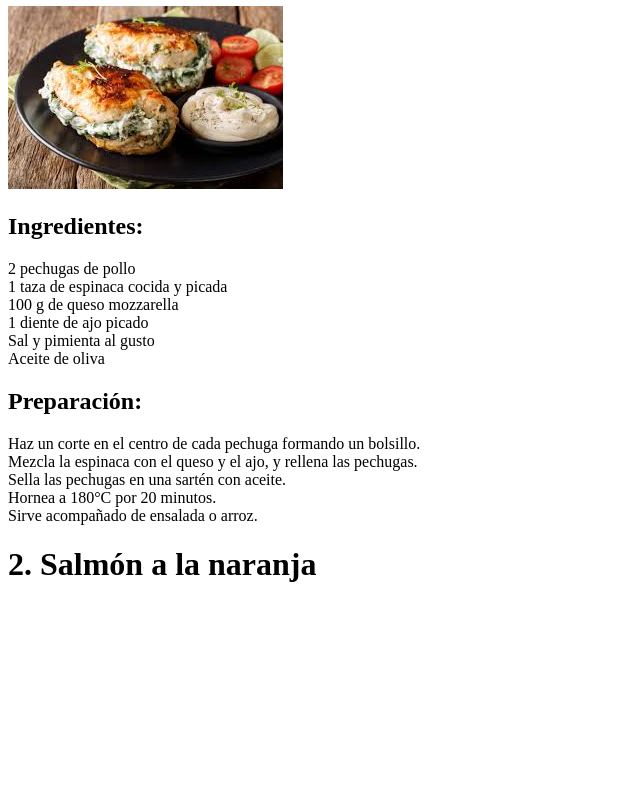
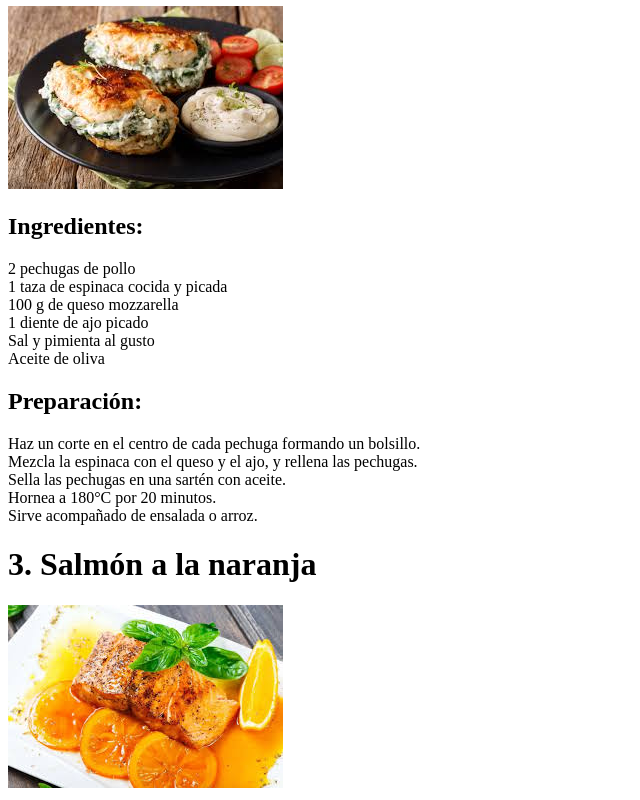
Before and after one commit to JuanEstrada730/recetas_cocina, a plain HTML site: page index.html in a window 1280 px wide. Shown: the part 675-1475 px from the top of the page, without its empty margins (0-640 px from the left). Before the commit the page ends 1280 px from the top, so only its background shows below. Drawn offline with Linux system fonts and the light colour scheme; files whose address does not match are found by name.

Commit message:
Insercion imagen tercera receta

```diff
--- a/index.html
+++ b/index.html
@@ -37,7 +37,8 @@
         Sella las pechugas en una sartén con aceite.<br>
         Hornea a 180°C por 20 minutos.<br>
         Sirve acompañado de ensalada o arroz.</p>
-        <h1>2. Salmón a la naranja</h1>
+        <h1>3. Salmón a la naranja</h1>
+        <img src="C:\Users\silbel.sulbaran\Desktop\Juan E\0000 PERSONAL\Universidad 2025-1\recetas_cocina\images\salmon_naranja.jpeg" alt="Salmon a la naranja">
 
 </body>
 </html>
```
Also changed, not shown: images/salmon_naranja.jpeg (added).
